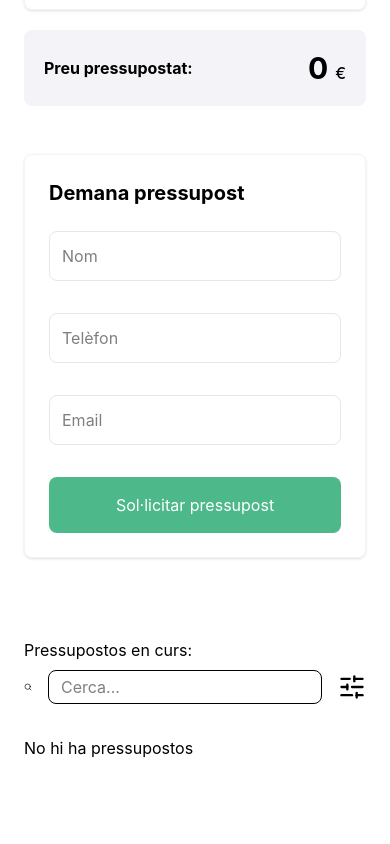
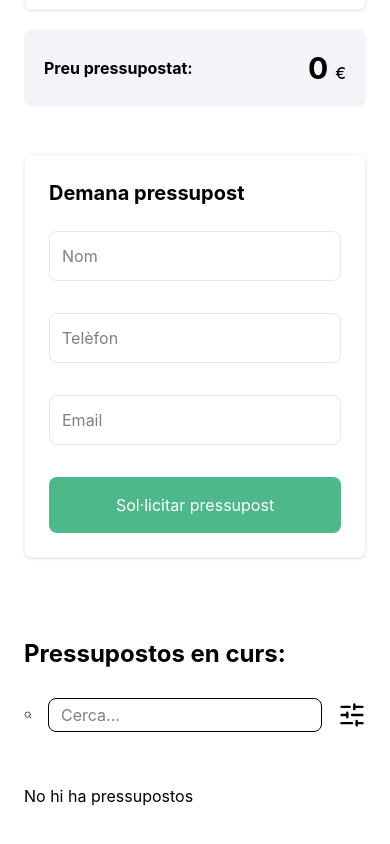
Before and after one commit to gemmaadev/budget-app-digital-services, a React (Vite) app: page / in a window 390 px wide. Shown: the part 736-1580 px from the top of the page. Before the commit the page ends 1536 px from the top, so only its background shows below. Built offline with nearby package versions, Linux system fonts and the light colour scheme.

Commit message:
feat(utils): add Base64 encode/decode utils for budget sharing

```diff
--- a/src/features/budget-form/components/ClientForm.tsx
+++ b/src/features/budget-form/components/ClientForm.tsx
@@ -1,5 +1,5 @@
 import { useState } from "react";
-import type { ClientData } from "@/features/budget-share/types/budget";
+import type { ClientData } from "@/shared/types/budget";
 import { FormField } from "./FormField";
 
 interface ClientFormProps {
--- a/src/features/budget-form/hooks/useBudgetForm.ts
+++ b/src/features/budget-form/hooks/useBudgetForm.ts
@@ -1,4 +1,4 @@
-import type { ClientData, Budget } from "@/features/budget-share/types/budget";
+import type { ClientData, Budget } from "@/shared/types/budget";
 
 // El hook rep com a paràmetres: selectedServices, webConfig, totalPrice i onReset (per netejar la selecció de serveis)
 export function useBudgetForm(
--- a/src/features/budget-history/BudgetHistorySection.tsx
+++ b/src/features/budget-history/BudgetHistorySection.tsx
@@ -7,8 +7,8 @@ export function BudgetHistorySection() {
     useBudgetHistory();
 
   return (
-    <div className="mx-auto max-w-6xl px-6 flex flex-col gap-2 py-10">
-      <h2>Pressupostos en curs:</h2>
+    <div className="mx-auto max-w-6xl px-6 flex flex-col gap-7 py-10 md:gap-2">
+      <h2 className="text-2xl font-bold">Pressupostos en curs:</h2>
       <SearchAndSort
         searchTerm={searchTerm}
         sortBy={sortBy}
--- a/src/features/budget-history/components/BudgetCard.tsx
+++ b/src/features/budget-history/components/BudgetCard.tsx
@@ -1,4 +1,4 @@
-import type { Budget } from "@/features/budget-share/types/budget";
+import type { Budget } from "@/shared/types/budget";
 interface BudgetCardProps {
   budget: Budget;
 }
@@ -32,7 +32,10 @@ export function BudgetCard({ budget }: BudgetCardProps) {
       <div className="flex flex-col gap-1 flex-1">
         <div className="flex flex-col gap-2">
           <p className="text-sm">Total</p>
-          <span className="font-bold text-3xl">{budget.total}€</span>
+          <span className="font-bold text-3xl">
+            {budget.total}
+            <span className="text-base font-medium">€</span>
+          </span>
 
           <a
             href={`/budgets?data=${budget.id}`}
--- a/src/features/budget-history/hooks/useBudgetHistory.ts
+++ b/src/features/budget-history/hooks/useBudgetHistory.ts
@@ -1,5 +1,5 @@
 import { useState } from "react";
-import type { Budget } from "@/features/budget-share/types/budget";
+import type { Budget } from "@/shared/types/budget";
 
 export function useBudgetHistory() {
   // Gestionar estat de cerca: searchTerm: string
--- /dev/null
+++ b/src/shared/utils/encodeBudget.ts
@@ -0,0 +1,11 @@
+import type { Budget } from "../types/budget";
+
+// La URL compartible tindrà format: /budgets?code=eyJpZCI6...
+
+export function encodeBudget(budget: Budget): string {
+  return btoa(JSON.stringify(budget)); //JSON.stringify convierte un objeto a string, btoa codifica de string a Base64
+}
+
+export function decodeBudget(encoded: string): Budget {
+  return JSON.parse(atob(encoded)); //atob decodifica de Base64 a string, y JSON.parse convierte la string de vuelta a objeto
+}
```
Also changed, not shown: src/shared/types/budget.ts (line endings or trailing spaces), 1 other file (tests, documents, lock files or other folders).
